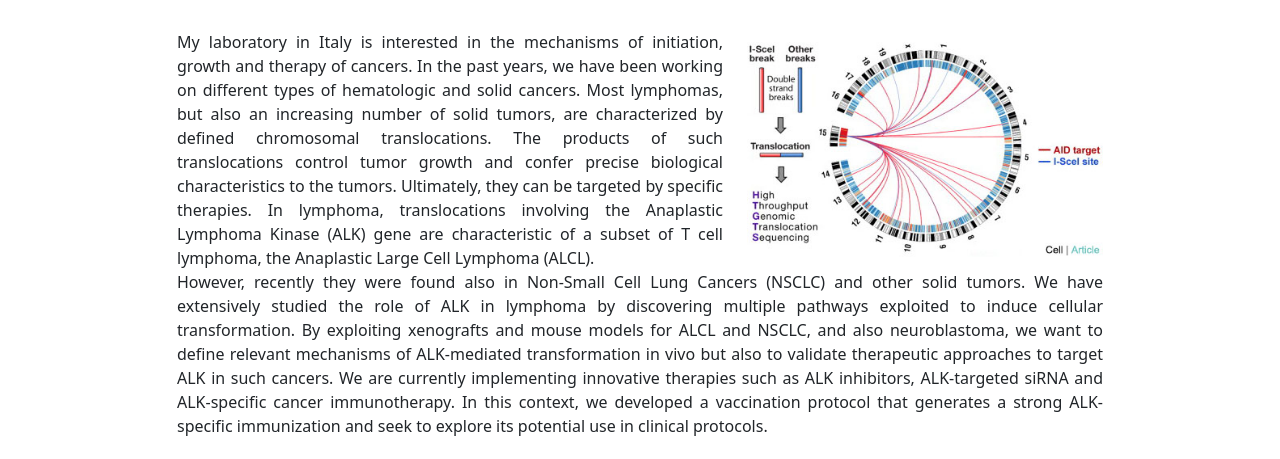
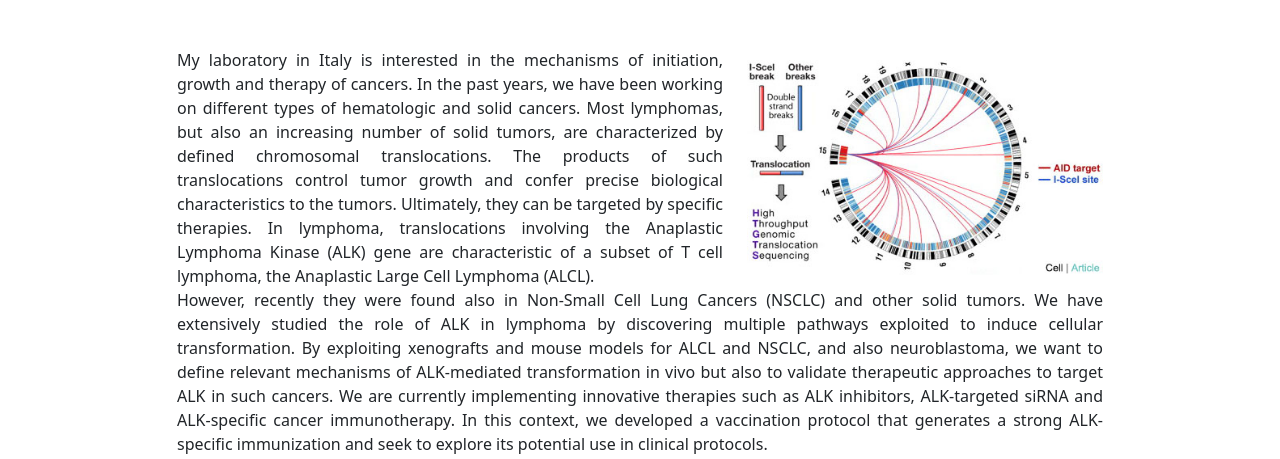
Before and after one commit to leo312002/ChiarleLab, a plain HTML site: page LabTorino.html in a window 1280 px wide. Shown: the part 493-952 px from the top of the page. Drawn offline with nearby package versions, Linux system fonts and the light colour scheme; a web font is replaced by a local one.

Commit message:
Add files via upload

```diff
--- a/LabTorino.html
+++ b/LabTorino.html
@@ -175,8 +175,7 @@
     </div>
 
     <!-- Welcome -->
-    <div class="container text-center">
-      <div class="row h-30"></div>
+    <div class="container text-center mt-5">
 
       <div class="row" style="align-items: center">
         <div class="col-lg-1"></div>
```
